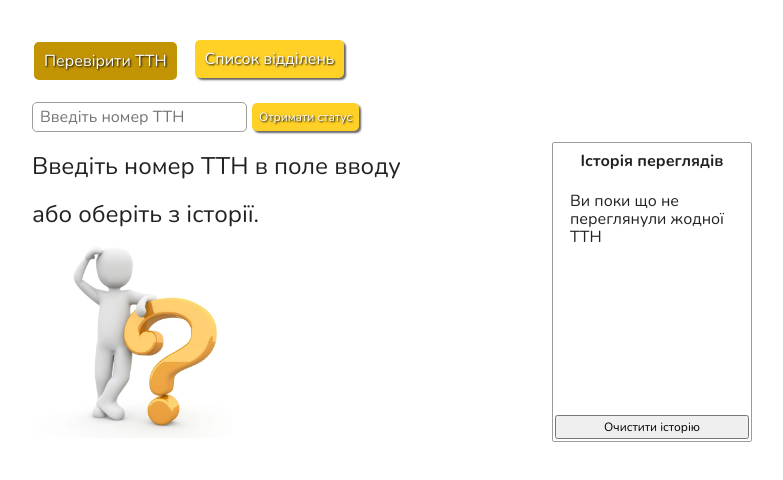
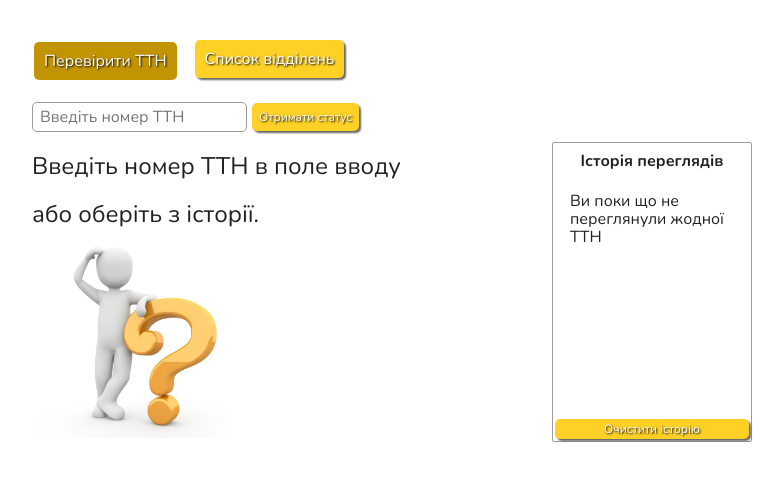
Before and after one commit to Svitlana-Yudina/react-new-mail, a React (Create React App) app: page /#/track in a window 1280 px wide. Shown: the top 480 px of the page, without its empty margins (248-1031 px from the left). Built offline with nearby package versions, Linux system fonts and the light colour scheme.

Commit message:
styles to clearHistory button were added

```diff
--- a/src/additionalStyles/PrimaryButton.scss
+++ b/src/additionalStyles/PrimaryButton.scss
@@ -1,14 +1,16 @@
 @import '../utils/variables';
 
 .primButton {
-  background-color: $prymaryButton;
   color: #ffffff;
   text-shadow: 1px 1px 2px #000000;
+  background-color: $prymaryButton;
+  box-shadow: 2px 2px 2px #686565;
   border: none;
   border-radius: 5px;
-  box-shadow: 2px 2px 2px #686565;
+
   cursor: pointer;
   transition: 300ms;
+  -webkit-transition: 300ms;
 
   &:hover {
     background-color: $prymaryHoverButton;
@@ -16,6 +18,7 @@
 
   &:active {
     transform: translate(2px, 2px);
+    -webkit-transform: translate(2px, 2px);
     box-shadow: none;
   }
 }
--- a/src/components/BrowsingHistory/BrowsingHistory.tsx
+++ b/src/components/BrowsingHistory/BrowsingHistory.tsx
@@ -2,6 +2,7 @@
 import React, { useCallback } from 'react';
 import '../../additionalStyles/FailMessage.scss';
 import '../../additionalStyles/ContainerStyles.scss';
+import '../../additionalStyles/PrimaryButton.scss';
 import './BrowsingHistory.scss';
 
 type Props = {
@@ -69,7 +70,7 @@ export const BrowsingHistory: React.FC<Props> = React.memo(
         </div>
         <button
           type="button"
-          className="history__clear"
+          className="history__clear primButton"
           onClick={() => {
             setHistory([]);
           }}
```
